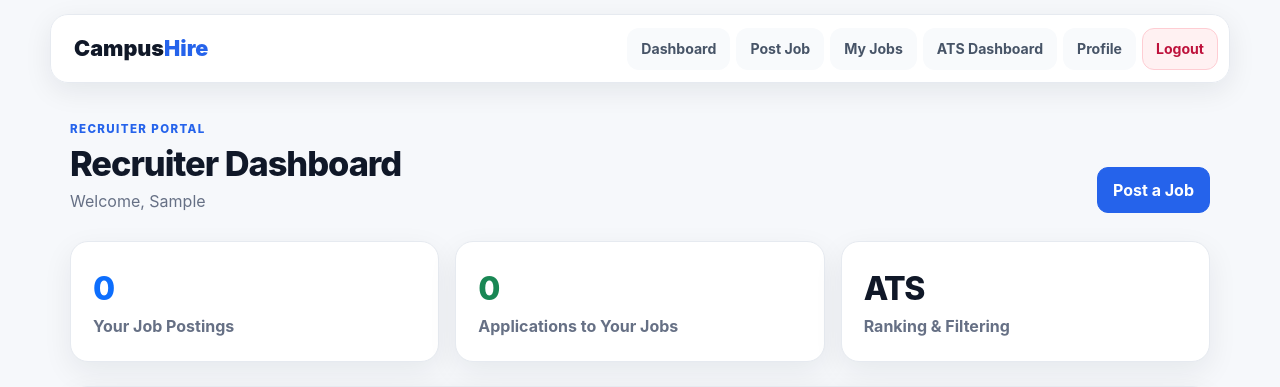
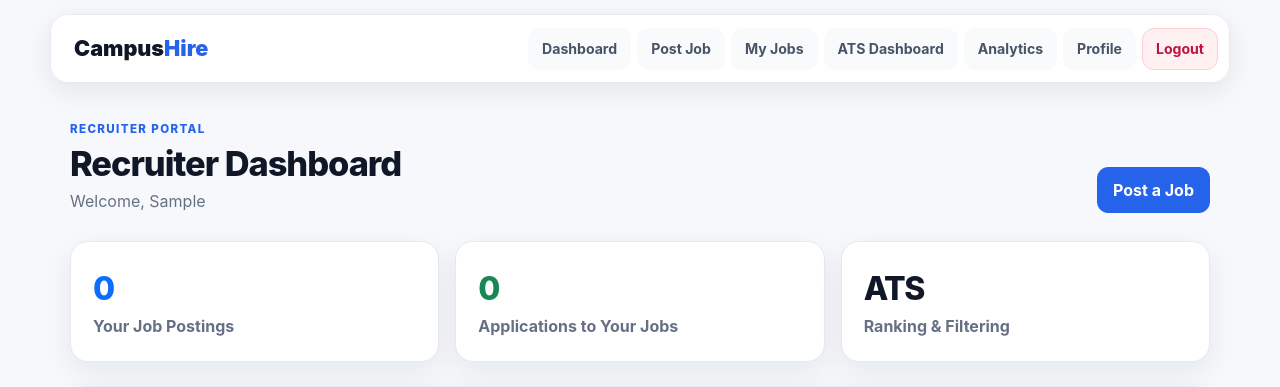
Before and after one commit to hemalatha-singaram/job-portal, a Django app: page /recruiter/ in a window 1280 px wide. Shown: the top 387 px of the page. Run offline with Django 5.2, Linux system fonts and the light colour scheme; the visitor is signed in with stand-in values (Sample User, id 1); data that the repository does not hold is empty.

Commit message:
Add recruiter analytics navigation

```diff
--- a/recruiter/templates/recruiter/base.html
+++ b/recruiter/templates/recruiter/base.html
@@ -16,6 +16,7 @@
         <a href="{% url 'post_job' %}">Post Job</a>
         <a href="{% url 'view_jobs' %}">My Jobs</a>
         <a href="{% url 'priority_ranking' %}">ATS Dashboard</a>
+        <a href="{% url 'recruiter_analytics' %}">Analytics</a>
         <a href="{% url 'profile' %}">Profile</a>
         <a class="nav-logout" href="{% url 'recruiter_logout' %}">Logout</a>
     </div>
```
